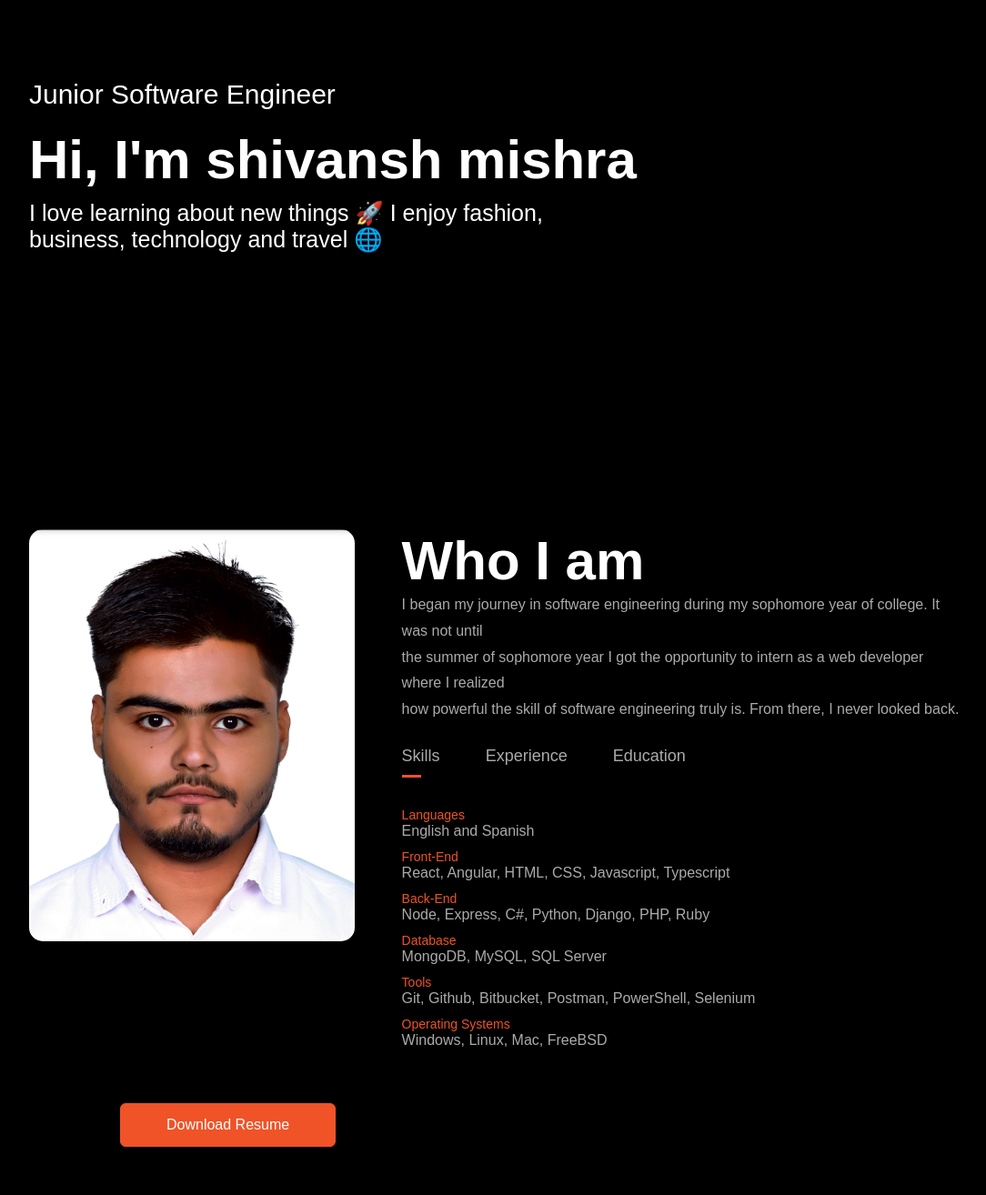
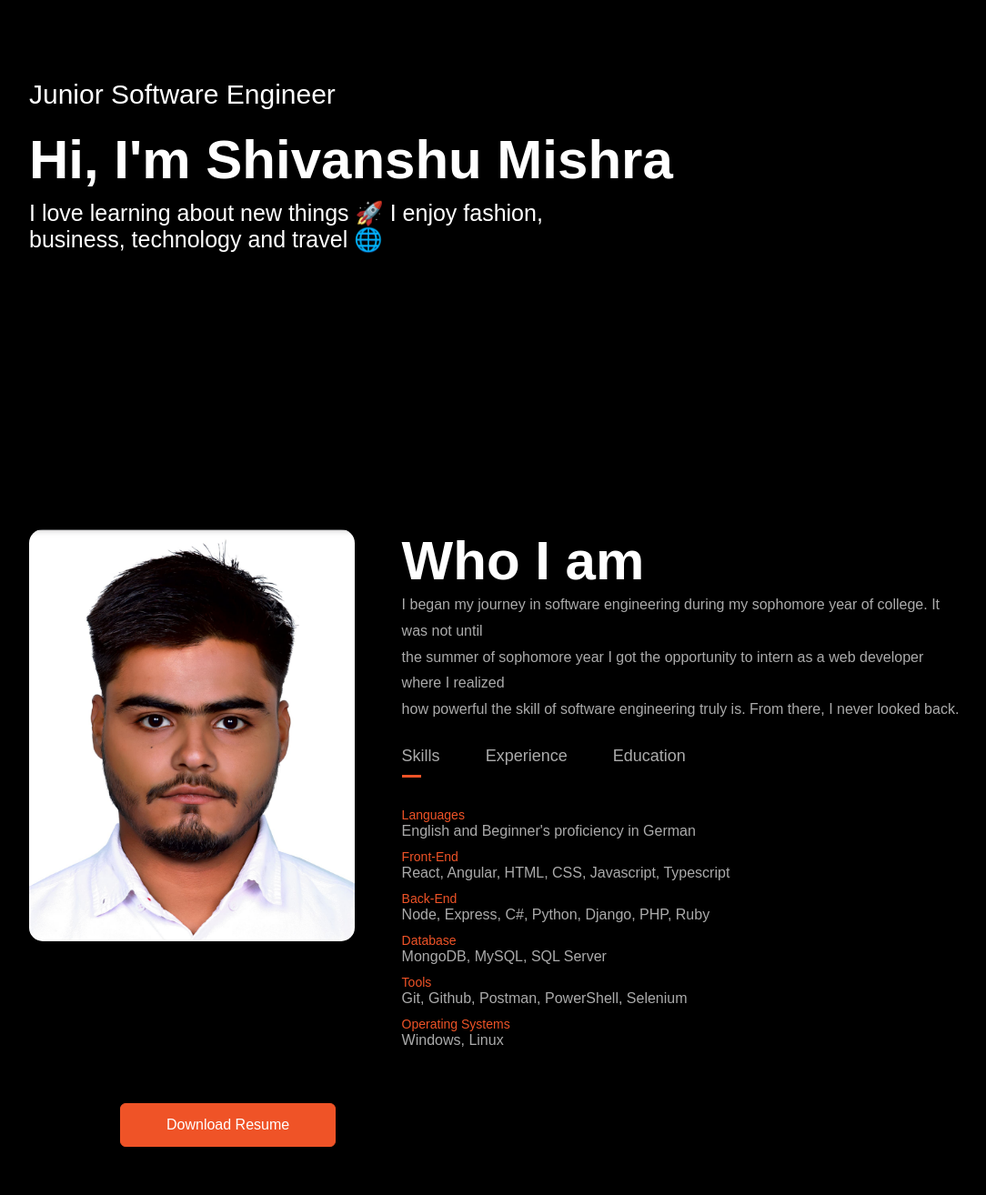
Before and after one commit to ShivanshuMishra0/portfolio, a plain HTML site: page index.html in a window 1280 px wide. Shown: the part 308-1622 px from the top of the page at 91% size, without its empty margins (96-1180 px from the left). Drawn offline with Linux system fonts and the light colour scheme.

Commit message:
Update index.html

```diff
--- a/index.html
+++ b/index.html
@@ -32,7 +32,7 @@
             </nav>
             <div class="header-text">
                 <p>Junior Software Engineer</p>
-                <h1>Hi, I'm shivansh mishra</h1>
+                <h1>Hi, I'm Shivanshu Mishra</h1>
                 <h2>I love learning about new things 🚀 I enjoy fashion, <br/>
                 business, technology and travel 🌐<br/></h2>
 
@@ -62,12 +62,12 @@
 
                     <div class="tab-conts act-tab" id="skills">
                         <ul>
-                            <li><span>Languages</span><br/>English and Spanish</li>
+                            <li><span>Languages</span><br/>English and Beginner's proficiency in German</li>
                             <li><span>Front-End</span><br/>React, Angular, HTML, CSS, Javascript, Typescript</li>
                             <li><span>Back-End</span><br/>Node, Express, C#, Python, Django, PHP, Ruby</li>
                             <li><span>Database</span><br/>MongoDB, MySQL, SQL Server</li>
-                            <li><span>Tools</span><br/>Git, Github, Bitbucket, Postman, PowerShell, Selenium </li>
-                            <li><span>Operating Systems</span><br>Windows, Linux, Mac, FreeBSD</li>
+                            <li><span>Tools</span><br/>Git, Github, Postman, PowerShell, Selenium </li>
+                            <li><span>Operating Systems</span><br>Windows, Linux</li>
                         </ul>
                     </div>
 
@@ -83,7 +83,7 @@
 
                     <div class="tab-conts" id="education">
                         <ul>
-                            <li><span>May 2023</span><br/>BS in Computer Science | Liberty University</li>
+                            <li><span>May 2023</span><br/>Bacheclor's in Computer Applications | Liberty University</li>
                             <li><span>March 2023</span><br/>Certification Responsive Web Design | FreeCodeCamp</li>
                         </ul>
                     </div>
```
